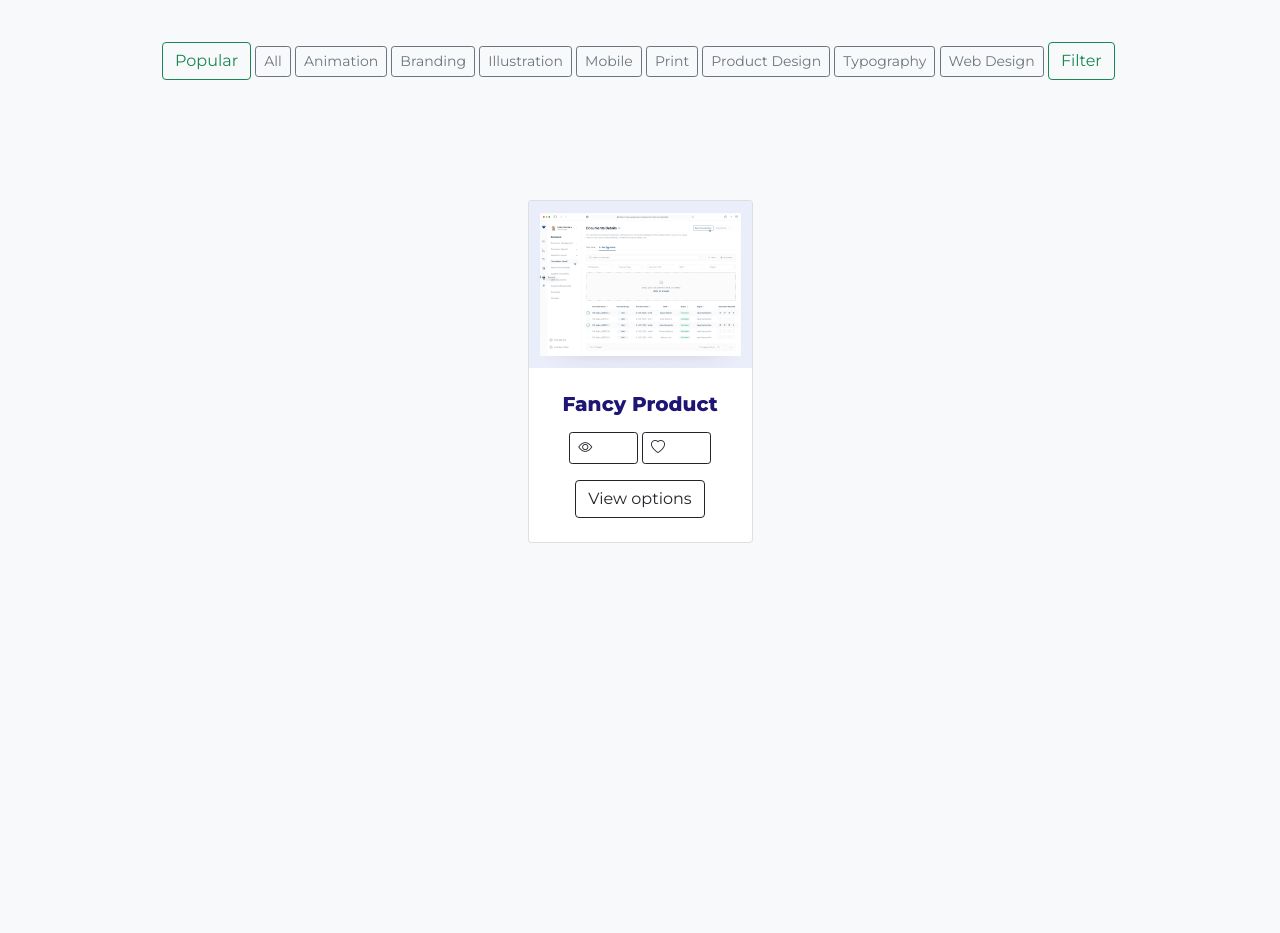
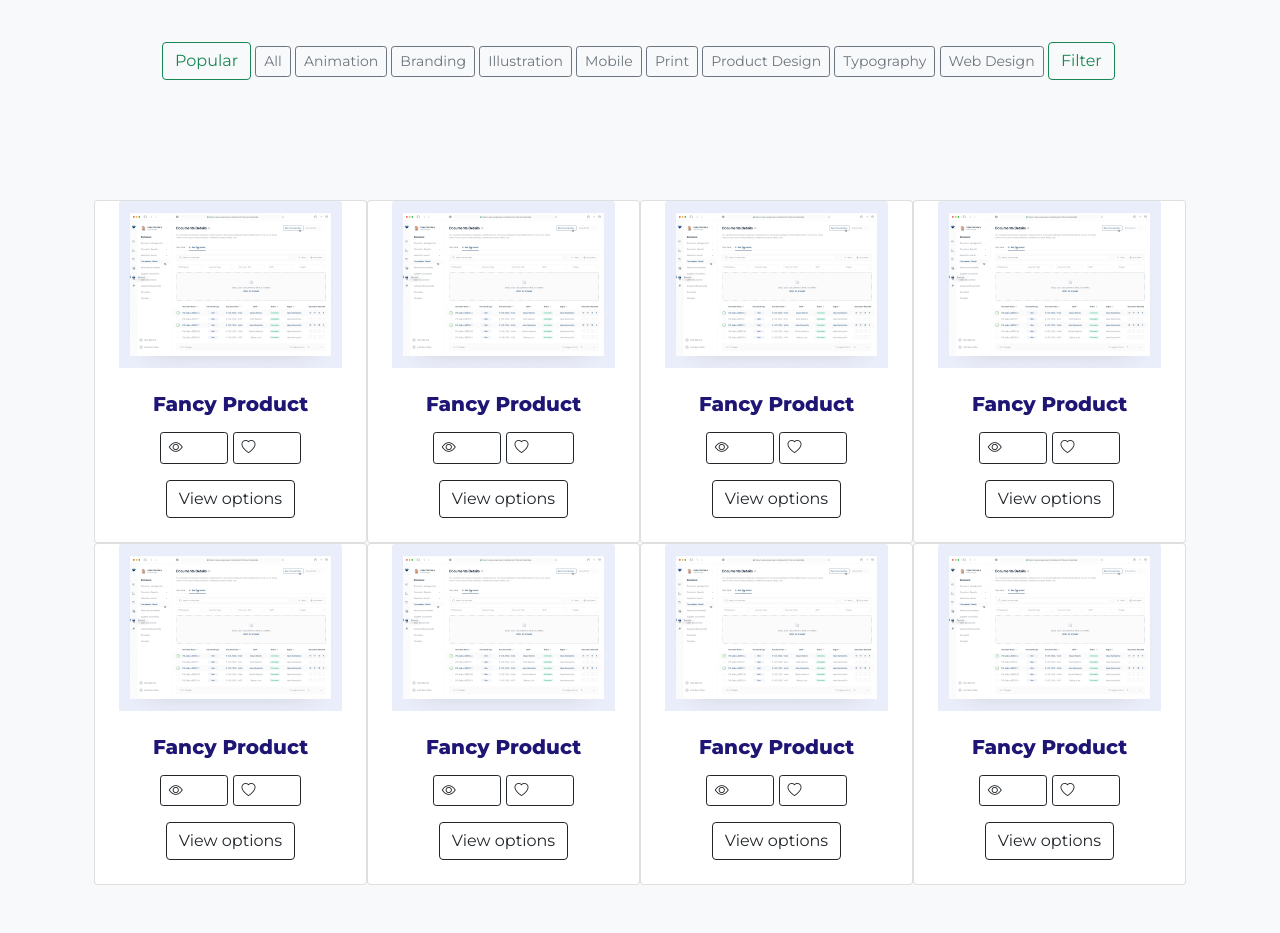
Before and after one commit to AndreaViviani89/Flask_challenge, a Flask app: page / in a window 1280 px wide. Shown: the part 379-1312 px from the top of the page. Before the commit the page ends 922 px from the top, so only its background shows below. Run offline with Flask 2, Linux system fonts and the light colour scheme.

Commit message:
adjusting the card makro

```diff
--- a/templates/base.html
+++ b/templates/base.html
@@ -56,13 +56,37 @@
     <section class="py-5">
       <div class="container px-4 px-lg-5 mt-5">
           <div class="row gx-4 gx-lg-5 row-cols-2 row-cols-md-3 row-cols-xl-4 justify-content-center">
-              <div class="col mb-5">
+              <!-- <div class="col mb-5"> -->
                   <div class="card h-100">
-
                       {{card()}}
                   </div>
+                  <div class="card h-100">
+                    {{card()}}
+                  </div>
+                  <div class="card h-100">
+                    {{card()}}
+                  </div>
+                  <div class="card h-100">
+                    {{card()}}
+                  </div>
+              <!-- </div> -->
+        </div>
+        <div class="row gx-4 gx-lg-5 row-cols-2 row-cols-md-3 row-cols-xl-4 justify-content-center">
+          <!-- <div class="col mb-5"> -->
+              <div class="card h-100">
+                  {{card()}}
               </div>
-        </div>
+              <div class="card h-100">
+                {{card()}}
+              </div>
+              <div class="card h-100">
+                {{card()}}
+              </div>
+              <div class="card h-100">
+                {{card()}}
+              </div>
+          <!-- </div> -->
+    </div>
     </div>
   </section>
 
--- a/templates/components/card.html
+++ b/templates/components/card.html
@@ -1,5 +1,5 @@
 {% macro card() -%}
-  <img class="card-img-top" src="./assets/img_1.jpeg" />
+  <img class="card-img-top" src="../assets/img_1.jpeg" />
   <div class="card-body p-4">
       <div class="text-center">
           <!-- Product name-->
```
